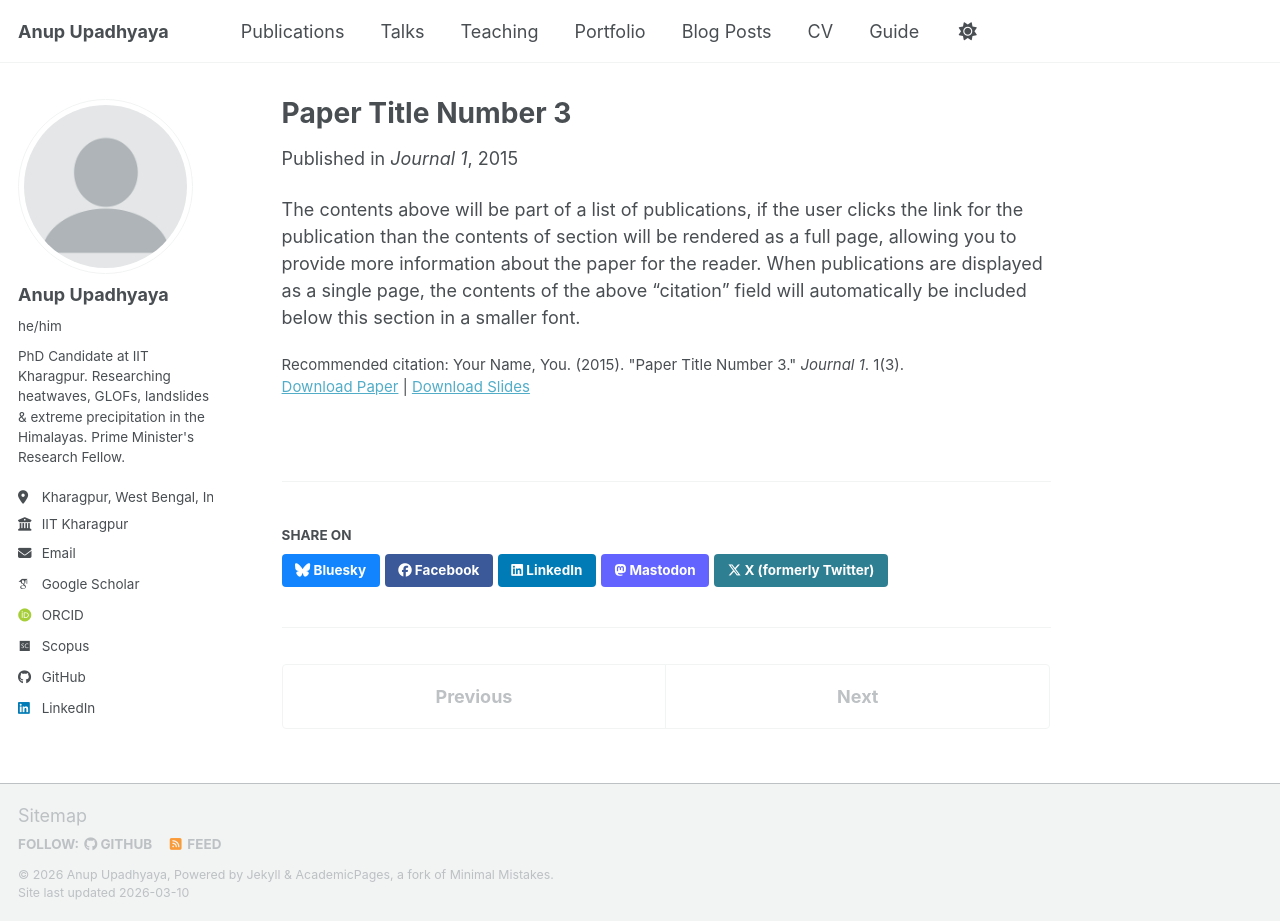
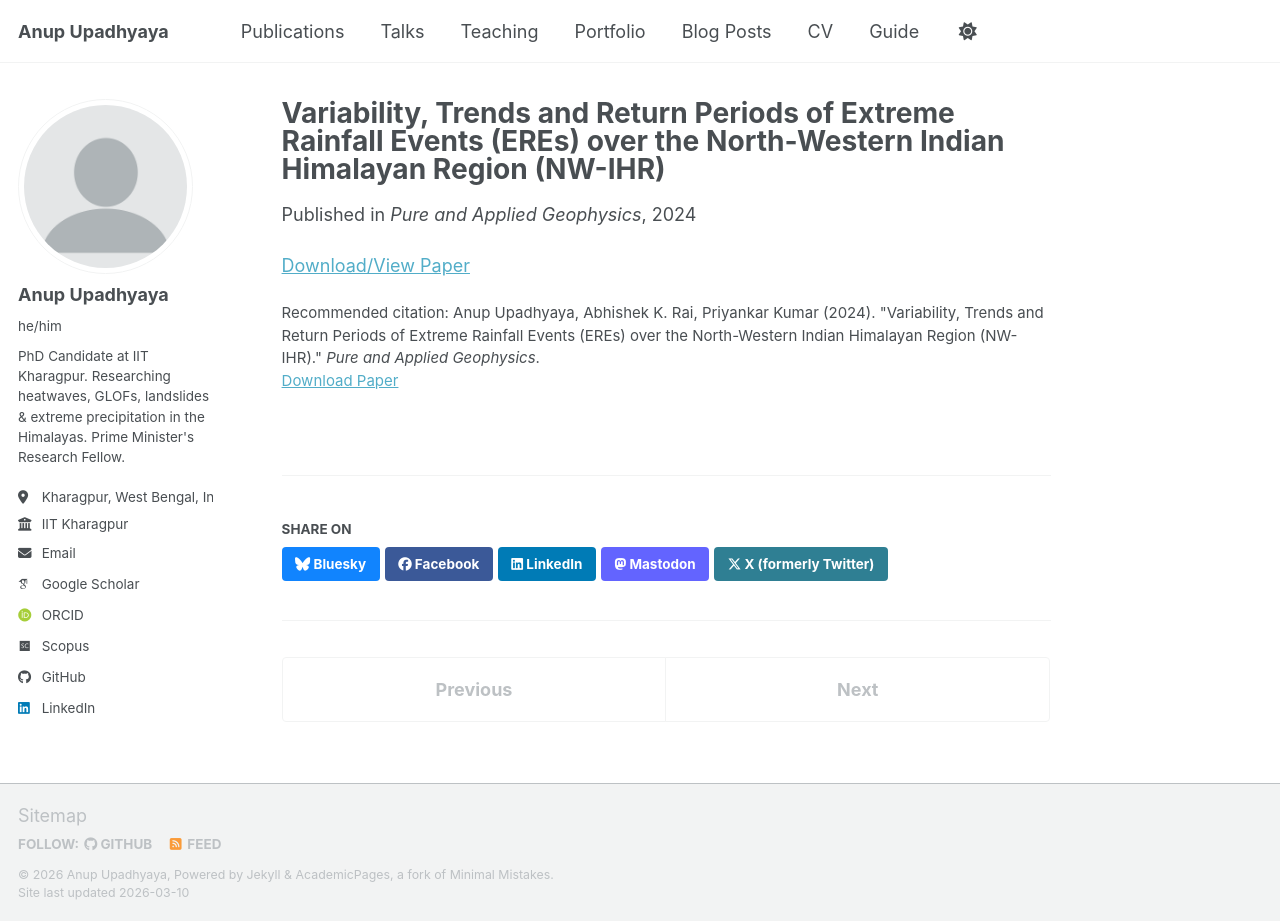
Before and after one commit to anupupadhyaya/anupupadhyaya.github.io, a Jekyll site: the page built from _publications/2015-10-01-paper-title-number-3.md, in a window 1280 px wide and 921 px high. Built offline with Jekyll 4.4.1, drawn with Linux system fonts in a browser that asks for light colours; some web fonts are replaced; a script bundle is joined from its source files by our own code; library files that are not in the unit come from our copies.

Commit message:
Update 2015-10-01-paper-title-number-3.md

```diff
--- a/_publications/2015-10-01-paper-title-number-3.md
+++ b/_publications/2015-10-01-paper-title-number-3.md
@@ -1,14 +1,12 @@
 ---
-title: "Paper Title Number 3"
+title: "Variability, Trends and Return Periods of Extreme Rainfall Events (EREs) over the North-Western Indian Himalayan Region (NW-IHR)"
 collection: publications
 category: manuscripts
-permalink: /publication/2015-10-01-paper-title-number-3
-excerpt: 'This paper is about the number 3. The number 4 is left for future work.'
-date: 2015-10-01
-venue: 'Journal 1'
-slidesurl: 'https://academicpages.github.io/files/slides3.pdf'
-paperurl: 'https://academicpages.github.io/files/paper3.pdf'
-citation: 'Your Name, You. (2015). &quot;Paper Title Number 3.&quot; <i>Journal 1</i>. 1(3).'
+permalink: /publication/2024-extreme-rainfall-nw-ihr
+excerpt: 'Statistical analysis of extreme rainfall variability, trends and return periods over the NW Indian Himalayan Region.'
+date: 2024-01-01
+venue: 'Pure and Applied Geophysics'
+paperurl: 'https://doi.org/10.1007/s00024-024-03542-9'
+citation: 'Anup Upadhyaya, Abhishek K. Rai, Priyankar Kumar (2024). &quot;Variability, Trends and Return Periods of Extreme Rainfall Events (EREs) over the North-Western Indian Himalayan Region (NW-IHR).&quot; <i>Pure and Applied Geophysics</i>.'
 ---
-
-The contents above will be part of a list of publications, if the user clicks the link for the publication than the contents of section will be rendered as a full page, allowing you to provide more information about the paper for the reader. When publications are displayed as a single page, the contents of the above "citation" field will automatically be included below this section in a smaller font.
+[Download/View Paper](https://doi.org/10.1007/s00024-024-03542-9)
```
